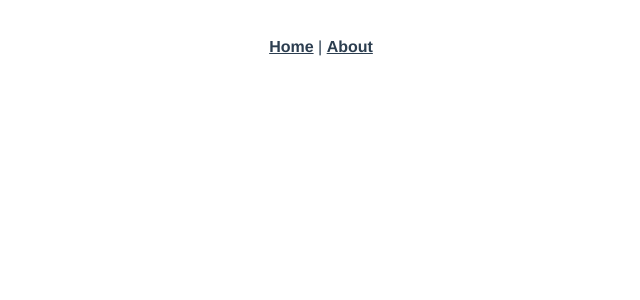
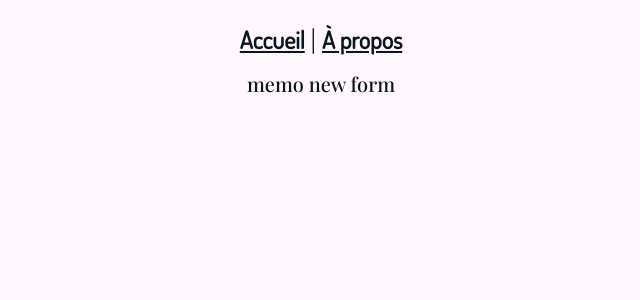
Before and after one commit to jcalixte/memos, a Vue app: page /memo/new in a window 1280 px wide. Shown: the top 300 px of the page, without its empty margins (319-959 px from the left). Built offline with nearby package versions, Linux system fonts and the light colour scheme; the HTML template or start-up script is replaced by a standard one.

Commit message:
:art: (app) init app style (only the beginning)

```diff
--- a/src/App.vue
+++ b/src/App.vue
@@ -1,32 +1,13 @@
 <template>
   <div id="app">
     <div id="nav">
-      <router-link to="/">Home</router-link> |
-      <router-link to="/about">About</router-link>
+      <router-link to="/">Accueil</router-link> |
+      <router-link to="/about">À propos</router-link>
     </div>
     <router-view />
   </div>
 </template>
 
 <style lang="scss">
-#app {
-  font-family: Avenir, Helvetica, Arial, sans-serif;
-  -webkit-font-smoothing: antialiased;
-  -moz-osx-font-smoothing: grayscale;
-  text-align: center;
-  color: #2c3e50;
-}
-
-#nav {
-  padding: 30px;
-
-  a {
-    font-weight: bold;
-    color: #2c3e50;
-
-    &.router-link-exact-active {
-      color: #42b983;
-    }
-  }
-}
+@import './styles/index';
 </style>
--- a/src/components/HelloWorld.vue
+++ /dev/null
@@ -1,154 +0,0 @@
-<template>
-  <div class="hello">
-    <h1>{{ msg }}</h1>
-    <p>
-      For a guide and recipes on how to configure / customize this project,<br />
-      check out the
-      <a href="https://cli.vuejs.org" target="_blank" rel="noopener"
-        >vue-cli documentation</a
-      >.
-    </p>
-    <h3>Installed CLI Plugins</h3>
-    <ul>
-      <li>
-        <a
-          href="https://github.com/vuejs/vue-cli/tree/dev/packages/%40vue/cli-plugin-babel"
-          target="_blank"
-          rel="noopener"
-          >babel</a
-        >
-      </li>
-      <li>
-        <a
-          href="https://github.com/vuejs/vue-cli/tree/dev/packages/%40vue/cli-plugin-typescript"
-          target="_blank"
-          rel="noopener"
-          >typescript</a
-        >
-      </li>
-      <li>
-        <a
-          href="https://github.com/vuejs/vue-cli/tree/dev/packages/%40vue/cli-plugin-pwa"
-          target="_blank"
-          rel="noopener"
-          >pwa</a
-        >
-      </li>
-      <li>
-        <a
-          href="https://github.com/vuejs/vue-cli/tree/dev/packages/%40vue/cli-plugin-router"
-          target="_blank"
-          rel="noopener"
-          >router</a
-        >
-      </li>
-      <li>
-        <a
-          href="https://github.com/vuejs/vue-cli/tree/dev/packages/%40vue/cli-plugin-vuex"
-          target="_blank"
-          rel="noopener"
-          >vuex</a
-        >
-      </li>
-      <li>
-        <a
-          href="https://github.com/vuejs/vue-cli/tree/dev/packages/%40vue/cli-plugin-eslint"
-          target="_blank"
-          rel="noopener"
-          >eslint</a
-        >
-      </li>
-      <li>
-        <a
-          href="https://github.com/vuejs/vue-cli/tree/dev/packages/%40vue/cli-plugin-unit-jest"
-          target="_blank"
-          rel="noopener"
-          >unit-jest</a
-        >
-      </li>
-    </ul>
-    <h3>Essential Links</h3>
-    <ul>
-      <li>
-        <a href="https://vuejs.org" target="_blank" rel="noopener">Core Docs</a>
-      </li>
-      <li>
-        <a href="https://forum.vuejs.org" target="_blank" rel="noopener"
-          >Forum</a
-        >
-      </li>
-      <li>
-        <a href="https://chat.vuejs.org" target="_blank" rel="noopener"
-          >Community Chat</a
-        >
-      </li>
-      <li>
-        <a href="https://twitter.com/vuejs" target="_blank" rel="noopener"
-          >Twitter</a
-        >
-      </li>
-      <li>
-        <a href="https://news.vuejs.org" target="_blank" rel="noopener">News</a>
-      </li>
-    </ul>
-    <h3>Ecosystem</h3>
-    <ul>
-      <li>
-        <a href="https://router.vuejs.org" target="_blank" rel="noopener"
-          >vue-router</a
-        >
-      </li>
-      <li>
-        <a href="https://vuex.vuejs.org" target="_blank" rel="noopener">vuex</a>
-      </li>
-      <li>
-        <a
-          href="https://github.com/vuejs/vue-devtools#vue-devtools"
-          target="_blank"
-          rel="noopener"
-          >vue-devtools</a
-        >
-      </li>
-      <li>
-        <a href="https://vue-loader.vuejs.org" target="_blank" rel="noopener"
-          >vue-loader</a
-        >
-      </li>
-      <li>
-        <a
-          href="https://github.com/vuejs/awesome-vue"
-          target="_blank"
-          rel="noopener"
-          >awesome-vue</a
-        >
-      </li>
-    </ul>
-  </div>
-</template>
-
-<script lang="ts">
-import { Component, Prop, Vue } from 'vue-property-decorator'
-
-@Component
-export default class HelloWorld extends Vue {
-  @Prop() private msg!: string
-}
-</script>
-
-<!-- Add "scoped" attribute to limit CSS to this component only -->
-<style scoped lang="scss">
-h3 {
-  margin: 40px 0 0;
-}
-ul {
-  list-style-type: none;
-  padding: 0;
-}
-li {
-  display: inline-block;
-  margin: 0 10px;
-}
-a {
-  color: #42b983;
-}
-</style>
--- a/src/router/index.ts
+++ b/src/router/index.ts
@@ -1,23 +1,33 @@
 import Vue from 'vue'
-import VueRouter from 'vue-router'
+import VueRouter, { RouteConfig } from 'vue-router'
 import Home from '../views/Home.vue'
 
 Vue.use(VueRouter)
 
-const routes = [
+const routes: RouteConfig[] = [
   {
     path: '/',
-    name: 'Home',
+    name: 'home',
     component: Home
   },
   {
     path: '/about',
-    name: 'About',
-    // route level code-splitting
-    // this generates a separate chunk (about.[hash].js) for this route
-    // which is lazy-loaded when the route is visited.
+    name: 'about',
     component: () =>
       import(/* webpackChunkName: "about" */ '../views/About.vue')
+  },
+  {
+    path: '/memo',
+    component: () =>
+      import(/* webpackChunkName: "about" */ '../views/Memo/Memo.vue'),
+    children: [
+      {
+        path: 'new',
+        name: 'memo-new',
+        component: () =>
+          import(/* webpackChunkName: "memo-new" */ '../views/Memo/MemoNew.vue')
+      }
+    ]
   }
 ]
 
--- /dev/null
+++ b/src/styles/index.scss
@@ -0,0 +1,43 @@
+@import url('https://fonts.googleapis.com/css2?family=Dosis&display=swap');
+@import url('https://fonts.googleapis.com/css2?family=Playfair+Display:wght@500&display=swap');
+$primary: #0a161f;
+$secondary: #947966;
+$light: #fef6fb;
+
+html {
+  font-family: 'Playfair Display', serif;
+  -webkit-font-smoothing: antialiased;
+  -moz-osx-font-smoothing: grayscale;
+  text-align: center;
+  color: $primary;
+  background-color: $light;
+  font-size: 20px;
+}
+
+h1,
+h2,
+h3,
+h4,
+.title {
+  font-family: 'Dosis', sans-serif;
+}
+
+#nav {
+  padding: 15px;
+  font-size: 1.2rem;
+
+  a {
+    font-weight: bold;
+    color: $primary;
+
+    &.router-link-exact-active {
+      color: $secondary;
+    }
+  }
+}
+
+a {
+  font-family: 'Dosis', sans-serif;
+  font-weight: bold;
+  color: $primary;
+}
--- a/src/views/Home.vue
+++ b/src/views/Home.vue
@@ -1,18 +1,11 @@
 <template>
   <div class="home">
-    <img alt="Vue logo" src="../assets/logo.png" />
-    <HelloWorld msg="Welcome to Your Vue.js App" />
+    <router-link :to="{ name: 'memo-new' }">Nouveau</router-link>
   </div>
 </template>
 
 <script>
-// @ is an alias to /src
-import HelloWorld from '@/components/HelloWorld.vue'
-
 export default {
-  name: 'Home',
-  components: {
-    HelloWorld
-  }
+  name: 'Home'
 }
 </script>
--- /dev/null
+++ b/src/views/Memo/Memo.vue
@@ -0,0 +1,14 @@
+<template>
+  <section class="memo">
+    <router-view></router-view>
+  </section>
+</template>
+
+<script lang="ts">
+import { Component, Vue } from 'vue-property-decorator'
+
+@Component
+export default class Memo extends Vue {}
+</script>
+
+<style scoped lang="scss"></style>
--- /dev/null
+++ b/src/views/Memo/MemoNew.vue
@@ -0,0 +1,14 @@
+<template>
+  <div class="memo-new">
+    memo new form
+  </div>
+</template>
+
+<script lang="ts">
+import { Component, Vue } from 'vue-property-decorator'
+
+@Component
+export default class MemoNew extends Vue {}
+</script>
+
+<style scoped lang="scss"></style>
```
Also changed, not shown: src/assets/logo.png (deleted).
